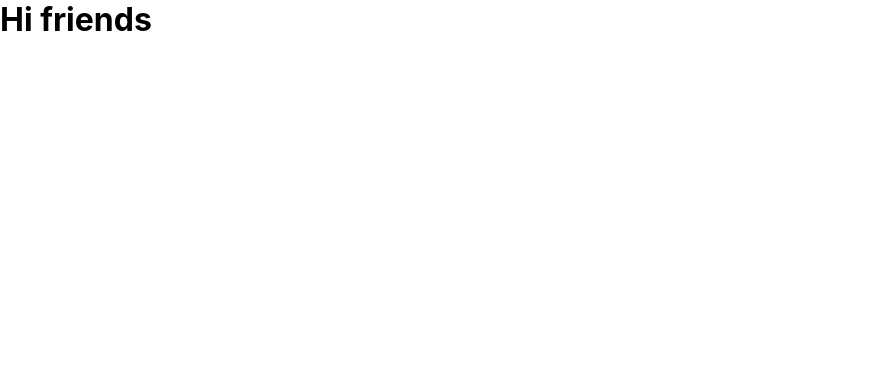
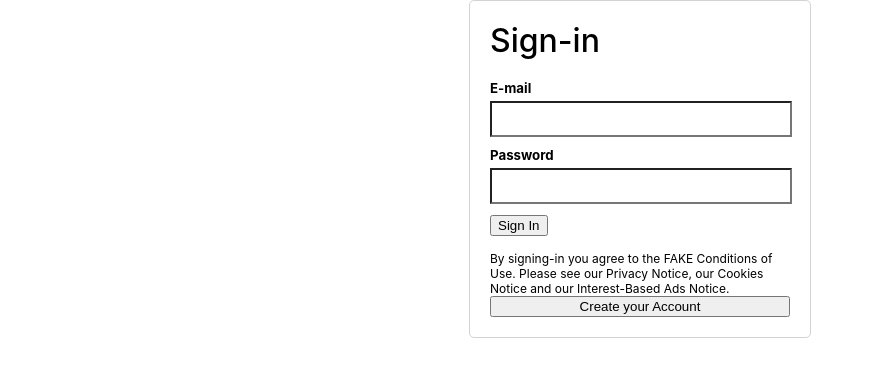
Before and after one commit to christianlewis024/messenger, a React (Create React App) app: page /login in a window 1280 px wide. Shown: the top 376 px of the page, without its empty margins (0-872 px from the left). Built offline with nearby package versions, Linux system fonts and the light colour scheme; no server answers.

Commit message:
email password auth setup and basic routing

```diff
--- a/package.json
+++ b/package.json
@@ -11,6 +11,7 @@
     "firebase": "^7.24.0",
     "react": "^16.14.0",
     "react-dom": "^16.14.0",
+    "react-router-dom": "^5.2.0",
     "react-scripts": "3.4.3"
   },
   "scripts": {
--- a/src/App.js
+++ b/src/App.js
@@ -1,12 +1,60 @@
-import React from 'react';
 
-import './App.css';
+import React, { useEffect } from "react";
+import "./App.css";
+import Header from "./Header";
+import Home from "./Home";
+import { BrowserRouter as Router, Switch, Route } from "react-router-dom";
+import Login from "./Login";
+import { auth } from "./firebase";
+import { useStateValue } from "./StateProvider";
 
 function App() {
+  const [{user}, dispatch] = useStateValue();
+
+  useEffect(() => {
+    // will only run once when the app component loads...
+
+    auth.onAuthStateChanged((authUser) => {
+      console.log("THE USER IS >>> ", authUser);
+
+      if (authUser) {
+        // the user just logged in / the user was logged in
+
+        dispatch({
+          type: "SET_USER",
+          user: authUser,
+        });
+      } else {
+        // the user is logged out
+        dispatch({
+          type: "SET_USER",
+          user: null,
+        });
+      }
+    });
+  }, []);
+
   return (
-    <div className="App">
-      <h1>Hi friends</h1>
-    </div>
+    <Router>
+      <div className="app">
+      {!user ?  <Login/> : (
+        <Switch>
+
+          <Route path="/login">
+            <Login />
+          </Route>
+
+
+          <Route path="/">
+            <Header />
+            <Home />
+          </Route>
+
+
+        </Switch>
+      )}
+      </div>
+    </Router>
   );
 }
 
--- /dev/null
+++ b/src/Header.js
@@ -0,0 +1,11 @@
+import React from 'react'
+
+function Header() {
+    return (
+        <div>
+            <h1>i am the header</h1>
+        </div>
+    )
+}
+
+export default Header
--- /dev/null
+++ b/src/Home.js
@@ -0,0 +1,11 @@
+import React from 'react'
+
+function Home() {
+    return (
+        <div>
+            <h1>i am the home</h1>
+        </div>
+    )
+}
+
+export default Home
--- /dev/null
+++ b/src/Login.css
@@ -0,0 +1,47 @@
+.login {
+  background-color: white;
+  height: 100vh;
+  display: flex;
+  flex-direction: column;
+  align-items: center;
+}
+
+.login__logo {
+  margin-top: 20px;
+  margin-bottom: 20px;
+  object-fit: contain;
+  width: 100px;
+  margin-right: auto;
+  margin-left: auto;
+}
+
+.login__container {
+  width: 300px;
+  height: fit-content;
+  display: flex;
+  flex-direction: column;
+  border-radius: 5px;
+  border: 1px solid lightgray;
+  padding: 20px;
+}
+
+.login__container > h1 {
+  font-weight: 500;
+  margin-bottom: 20px;
+}
+
+.login__container > form > h5 {
+  margin-bottom: 5px;
+}
+
+.login__container > form > input {
+  height: 30px;
+  margin-bottom: 10px;
+  background-color: white;
+  width: 98%;
+}
+
+.login__container > p {
+  margin-top: 15px;
+  font-size: 12px;
+}
--- /dev/null
+++ b/src/Login.js
@@ -0,0 +1,64 @@
+import React, { useState } from 'react';
+import './Login.css'
+import { Link, useHistory } from "react-router-dom";
+import { auth } from "./firebase";
+
+function Login() {
+    const history = useHistory();
+    const [email, setEmail] = useState('');
+    const [password, setPassword] = useState('');
+
+    const signIn = e => {
+        e.preventDefault();
+
+        auth
+            .signInWithEmailAndPassword(email, password)
+            .then(auth => {
+                history.push('/')
+            })
+            .catch(error => alert(error.message))
+    }
+
+    const register = e => {
+        e.preventDefault();
+
+        auth
+            .createUserWithEmailAndPassword(email, password)
+            .then((auth) => {
+                // it successfully created a new user with email and password
+                if (auth) {
+                    history.push('/')
+                }
+            })
+            .catch(error => alert(error.message))
+    }
+
+    return (
+        <div className='login'>
+
+
+            <div className='login__container'>
+                <h1>Sign-in</h1>
+
+                <form>
+                    <h5>E-mail</h5>
+                    <input type='text' value={email} onChange={e => setEmail(e.target.value)} />
+
+                    <h5>Password</h5>
+                    <input type='password' value={password} onChange={e => setPassword(e.target.value)} />
+
+                    <button type='submit' onClick={signIn} className='login__signInButton'>Sign In</button>
+                </form>
+
+                <p>
+                    By signing-in you agree to the FAKE Conditions of Use. Please
+                    see our Privacy Notice, our Cookies Notice and our Interest-Based Ads Notice.
+                </p>
+
+                <button onClick={register} className='login__registerButton'>Create your Account</button>
+            </div>
+        </div>
+    )
+}
+
+export default Login
--- /dev/null
+++ b/src/StateProvider.js
@@ -0,0 +1,17 @@
+// setup data layerld a
+// we need this to track the basket
+
+import React, {createContext, useContext, useReducer} from "react"
+
+// this is the data layer
+export const StateContext = createContext();
+
+// build a provider
+export const StateProvider = ({ reducer, initialState, children}) => (
+    <StateContext.Provider value={useReducer(reducer, initialState)}>
+        {children}
+
+    </StateContext.Provider>
+);
+// this is how we use it inside of a component
+export const useStateValue = () => useContext(StateContext);
--- /dev/null
+++ b/src/firebase.js
@@ -0,0 +1,16 @@
+import firebase from "firebase"
+
+const firebaseApp = firebase.initializeApp({
+  apiKey: "AIzaSyDgF-KT5SuR6y56eqXMyaxgcuzlmsFSQ_U",
+  authDomain: "messenger-46f50.firebaseapp.com",
+  databaseURL: "https://messenger-46f50.firebaseio.com",
+  projectId: "messenger-46f50",
+  storageBucket: "messenger-46f50.appspot.com",
+  messagingSenderId: "740240374279",
+  appId: "1:740240374279:web:004e1922d6a474a1a688a2",
+  measurementId: "G-ZVC07ZX26N"
+});
+const db = firebaseApp.firestore();
+const auth = firebase.auth();
+
+export {db, auth}
--- a/src/index.js
+++ b/src/index.js
@@ -2,11 +2,15 @@ import React from 'react';
 import ReactDOM from 'react-dom';
 import './index.css';
 import App from './App';
+import {StateProvider} from "./StateProvider"
+import reducer, { initialState } from './reducer';
 
 
 ReactDOM.render(
   <React.StrictMode>
+      <StateProvider initialState={initialState} reducer={reducer}>
     <App />
+    </StateProvider>
   </React.StrictMode>,
   document.getElementById('root')
 );
--- /dev/null
+++ b/src/reducer.js
@@ -0,0 +1,22 @@
+export const initialState = {
+    user:null,
+};
+
+export const actionTypes = {
+    SET_USER: "SET_USER",
+};
+
+const reducer = (state, action) => {
+    console.log(action);
+    switch (action.type) {
+        case actionTypes.SET_USER:
+        return {
+            ...state,
+            user: action.user,
+        };
+        default:
+            return state;
+    }
+};
+
+export default reducer;
```
Also changed, not shown: 1 other file (tests, documents, lock files or other folders).
